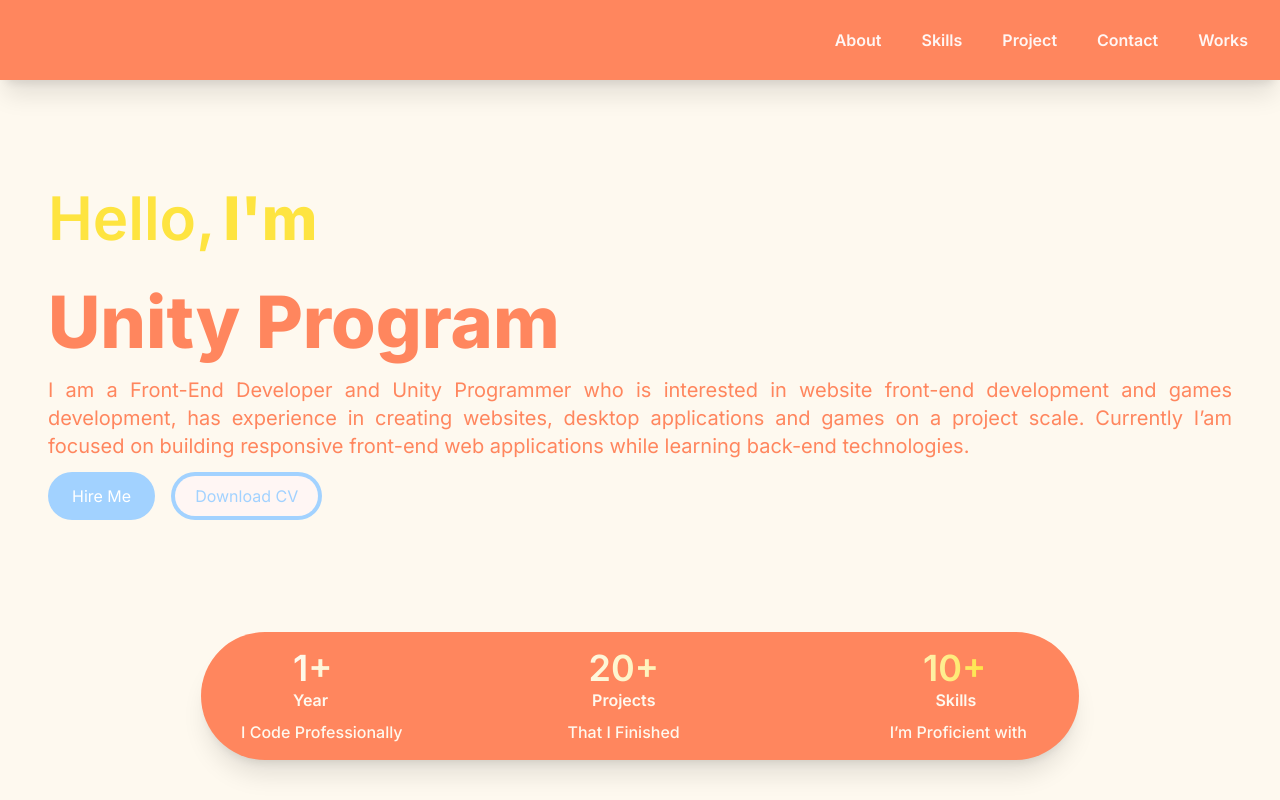
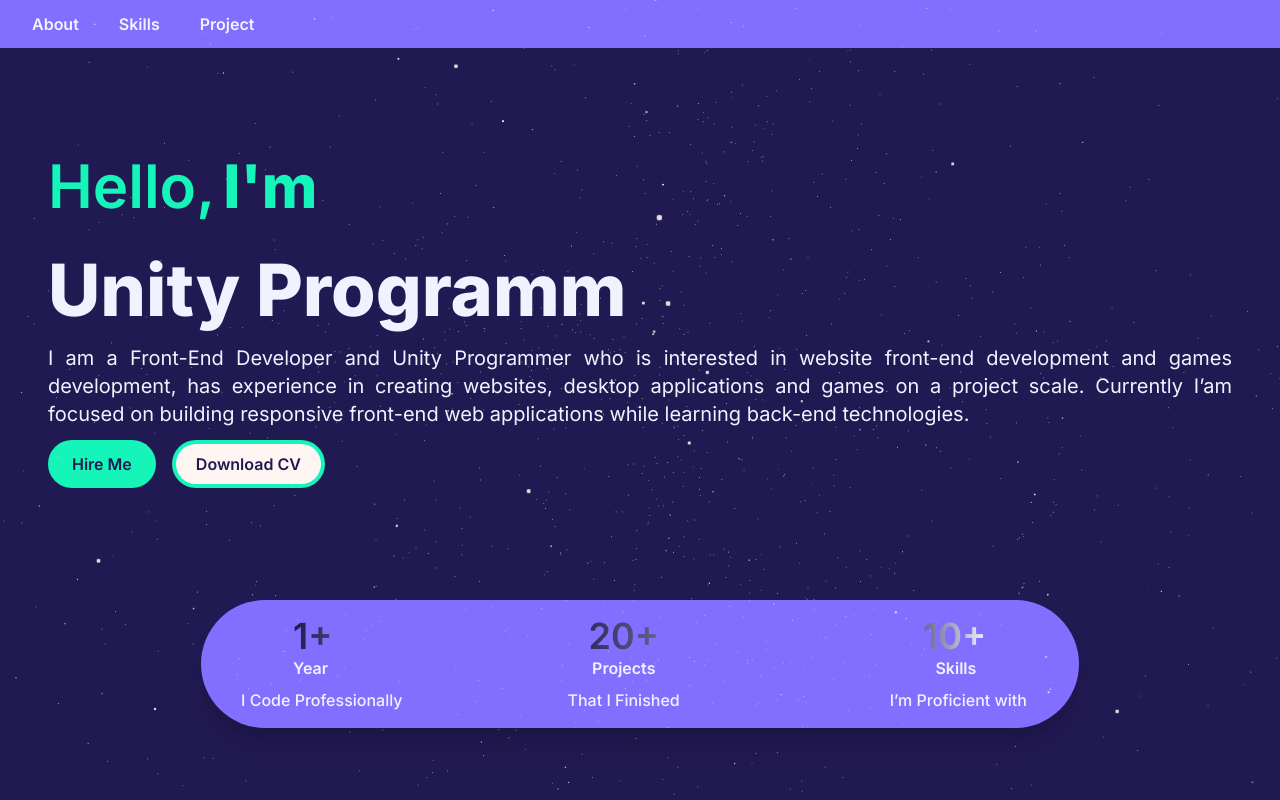
Before and after one commit to auliarahman789/mauliarahman, a Next.js app: page / in a window 1280 px wide. Shown: the top 800 px of the page. Built offline with nearby package versions, Linux system fonts and the light colour scheme.

Commit message:
up start ngebug

```diff
--- a/package.json
+++ b/package.json
@@ -15,16 +15,20 @@
     "react-dom": "^18"
   },
   "devDependencies": {
+    "@react-three/drei": "^9.97.5",
+    "@react-three/fiber": "^8.15.16",
     "@types/node": "^20",
     "@types/react": "^18",
     "@types/react-dom": "^18",
     "autoprefixer": "^10.0.1",
     "eslint": "^8",
     "eslint-config-next": "14.0.3",
-    "framer-motion": "^10.16.14",
+    "framer-motion": "^10.18.0",
     "postcss": "^8",
+    "react-intersection-observer": "^9.8.0",
     "react-type-animation": "^3.1.0",
     "tailwindcss": "^3.3.0",
+    "three": "^0.161.0",
     "typescript": "^5"
   }
 }
--- a/src/app/components/carddesc.tsx
+++ b/src/app/components/carddesc.tsx
@@ -15,7 +15,7 @@ const PlaceCard = ({ skills, desc, image }: { skills: any, desc: any, image: any
             <div className="flip-card">
                 <div className="flip-card-inner">
                     <div className="flip-card-front  pt-4">
-                        <label className='text-5xl font-extrabold text-[#FEF9EF]'>{skills}</label>
+                        <label className='text-5xl font-extrabold text-transparent bg-clip-text bg-gradient-to-r from-[#836FFF] to-[#15F5BA]'>{skills}</label>
                     </div>
                     <div className="flip-card-back">
                         <div className='grid grid-cols-1 justify-items-center pt-5'>
--- a/src/app/components/cardproject.tsx
+++ b/src/app/components/cardproject.tsx
@@ -11,23 +11,23 @@ function Cardproject() {
                 transition={{ duration: 1 }}
                 className="flex place-self-start text-center sm:text-left justify-self-start"
             >
-                <div className="flex bg-[#FF865E] h-full rounded-full shadow-xl">
+                <div className="flex bg-[#836FFF] h-full rounded-full shadow-xl">
 
                     <div className="flex flex-col">
                         <div className="flex w-full gap-10 px-14 pt-4">
-                            <a className="flex pr-48 font-semibold text-4xl text-transparent bg-clip-text bg-gradient-to-r from-[#FEF9EF] to-[#FEE440] ml-9"> 1+</a>
-                            <a className="flex pr-48 ps-6 font-semibold text-4xl text-transparent bg-clip-text bg-gradient-to-r from-[#FEF9EF] to-[#FEE440]"> 20+ </a>
-                            <a className="flex ps-8 font-semibold text-4xl text-transparent bg-clip-text bg-gradient-to-r from-[#FEF9EF] to-[#FEE440]"> 10+</a>
+                            <a className="flex pr-48 font-semibold text-4xl text-transparent bg-clip-text bg-gradient-to-r from-[#211951] to-[#F0F3FF] ml-9"> 1+</a>
+                            <a className="flex pr-48 ps-6 font-semibold text-4xl text-transparent bg-clip-text bg-gradient-to-r from-[#211951] to-[#F0F3FF]"> 20+ </a>
+                            <a className="flex ps-8 font-semibold text-4xl text-transparent bg-clip-text bg-gradient-to-r from-[#211951] to-[#F0F3FF]"> 10+</a>
                         </div>
                         <div className="flex w-full gap-10 px-14 pb-2">
-                            <a className="flex pr-56 font-semibold text-[#FEF9EF] ml-9"> Year</a>
-                            <a className="flex pr-60 font-semibold text-[#FEF9EF]">  Projects</a>
-                            <a className="flex font-semibold text-[#FEF9EF]"> Skills</a>
+                            <a className="flex pr-56 font-semibold text-[#F0F3FF] ml-9"> Year</a>
+                            <a className="flex pr-60 font-semibold text-[#F0F3FF]">  Projects</a>
+                            <a className="flex font-semibold text-[#F0F3FF]"> Skills</a>
                         </div>
                         <div className="flex w-full px-10 pb-4">
-                            <a className="flex font-medium text-[#FEF9EF]"> I Code Professionally</a>
-                            <a className="flex font-medium ps-[165px] text-[#FEF9EF]"> That I Finished</a>
-                            <a className="flex font-medium ps-[210px] pr-3 text-[#FEF9EF]"> I&rsquo;m Proficient with</a>
+                            <a className="flex font-medium text-[#F0F3FF]"> I Code Professionally</a>
+                            <a className="flex font-medium ps-[165px] text-[#F0F3FF]"> That I Finished</a>
+                            <a className="flex font-medium ps-[210px] pr-3 text-[#F0F3FF]"> I&rsquo;m Proficient with</a>
                         </div>
                     </div>
 
--- a/src/app/components/introduction.tsx
+++ b/src/app/components/introduction.tsx
@@ -18,17 +18,17 @@ const HeroSection = () => {
                         className="flex place-self-start text-start sm:text-left justify-self-start"
                     >
                         <div className=" text-3xl sm:text-5xl lg:text-7xl lg:leading-normal font-extrabold ">
-                            <span className="text-[#FEE440] lg:text-6xl font-semibold ">
+                            <span className="text-[#15F5BA] lg:text-6xl font-semibold ">
                                 {/* text-transparent bg-clip-text bg-gradient-to-r  from-[#FEE440] to-[#A2D2FF] */}
                                 Hello,
 
                             </span>
-                            <span className="pl-2 text-[#FEE440] lg:text-6xl">
+                            <span className="pl-2 text-[#15F5BA] lg:text-6xl">
                                 I&apos;m{" "}
                             </span>
                             <div>
                                 <TypeAnimation
-                                    className="text-[#FF865E]"
+                                    className="text-[#F0F3FF]"
                                     sequence={[
                                         "Front-End Developer",
                                         1000,
@@ -54,7 +54,7 @@ const HeroSection = () => {
                     transition={{ duration: 1 }}
                     className="flex place-self-start text-center sm:text-left justify-self-start"
                 >
-                    <p className=" text-justify text-xl text-[#FF865E]">
+                    <p className=" text-justify text-xl text-[#F0F3FF]">
                         I am a Front-End Developer and Unity Programmer who is interested in website front-end development and games
                         development, has experience in creating websites, desktop applications and games on a project scale.
                         Currently I&rsquo;am focused on building responsive front-end web applications while learning back-end technologies.
@@ -71,15 +71,15 @@ const HeroSection = () => {
                 <div>
                     <Link
                         href="/#contact"
-                        className="px-6 inline-block py-3 w-full sm:w-fit rounded-full mr-4 bg-[#A2D2FF] hover:bg-slate-200 text-white"
+                        className="px-6 inline-block py-3 w-full sm:w-fit rounded-full mr-4 bg-[#15F5BA] hover:bg-slate-200 text-[#211951] font-semibold"
                     >
                         Hire Me
                     </Link>
                     <Link
                         href="/"
-                        className="px-1 inline-block py-1 w-full sm:w-fit rounded-full bg-[#A2D2FF] hover:bg-slate-800 text-white mt-3"
+                        className="px-1 inline-block py-1 w-full sm:w-fit rounded-full bg-[#15F5BA] hover:bg-slate-800 text-white mt-3 font-semibold"
                     >
-                        <span className="block bg-[#FFF6F4] hover:bg-slate-200 rounded-full px-5 py-2 text-[#A2D2FF]">
+                        <span className="block bg-[#FFF6F4] hover:bg-slate-200 rounded-full px-5 py-2 text-[#211951]">
                             Download CV
                         </span>
                     </Link>
--- a/src/app/components/navbar.tsx
+++ b/src/app/components/navbar.tsx
@@ -3,27 +3,17 @@ import Image from "next/image";
 function Navbar() {
     return (
         <div>
-            <div className='flex  w-full h-20 bg-[#FF865E]  justify-start backdrop-blur-lg shadow-xl px-8'>
-                <div className='flex w-full'>
-
-                </div>
-                <div className='flex gap-10 lg:w-5/12  py-7'>
-                    <a className='flex text-[#FFF6F4] font-semibold ' href='#about'>
+            <div className='flex  w-full h-12 bg-[#836FFF] shadow-xl px-8'>
+                <div className='flex gap-10 py-3'>
+                    <a className='flex text-[#F0F3FF] font-semibold ' href='#about'>
                         About
                     </a>
-                    <a className='flex text-[#FFF6F4] font-semibold ' href='#skills'>
+                    <a className='flex text-[#F0F3FF] font-semibold ' href='#skills'>
                         Skills
                     </a>
-                    <a className='flex text-[#FFF6F4] font-semibold '>
+                    <a className='flex text-[#F0F3FF] font-semibold '>
                         Project
                     </a>
-                    <a className='flex text-[#FFF6F4] font-semibold '>
-                        Contact
-                    </a>
-                    <a className='flex text-[#FFF6F4] font-semibold '>
-                        Works
-                    </a>
-
                 </div>
 
             </div>
--- /dev/null
+++ b/src/app/components/star.tsx
@@ -0,0 +1,52 @@
+"use client";
+
+import React, { useState, useRef, Suspense } from "react";
+import { Canvas, useFrame } from "@react-three/fiber";
+import { Points, PointMaterial, Preload } from "@react-three/drei";
+// @ts-ignore
+import * as random from "maath/random/dist/maath-random.esm";
+
+const StarBackground = (props: any) => {
+    const ref: any = useRef();
+    const [sphere] = useState(() =>
+        random.inSphere(new Float32Array(5000), { radius: 1.2 })
+    );
+
+    useFrame((state, delta) => {
+        ref.current.rotation.x -= delta / 10;
+        ref.current.rotation.y -= delta / 15;
+    })
+
+
+    return (
+        <group rotation={[0, 0, Math.PI / 4]}>
+            <Points
+                ref={ref}
+                positions={sphere}
+                stride={3}
+                frustumCulled
+                {...props}
+            >
+                <PointMaterial
+                    transparent
+                    color="$fff"
+                    size={0.002}
+                    sizeAttenuation={true}
+                    dethWrite={false}
+                />
+            </Points>
+        </group>
+    )
+};
+
+const StarsCanvas = () => (
+    <div className="w-full h-auto fixed inset-0">
+        <Canvas camera={{ position: [0, 0, -1] }}>
+            <Suspense fallback={null}>
+                <StarBackground />
+            </Suspense>
+        </Canvas>
+    </div>
+)
+
+export default StarsCanvas;
--- a/src/app/globals.css
+++ b/src/app/globals.css
@@ -18,10 +18,9 @@ body {
 }
 /* The flip card container - set the width and height to whatever you want. We have added the border property to demonstrate that the flip itself goes out of the box on hover (remove perspective if you don't want the 3D effect */
 .flip-card {
-  background-color: transparent;
+  background-color: #211951;
   width: 300px;
   height: 200px;
-  border: 1px solid #f1f1f1;
   perspective: 1000px; /* Remove this if you don't want the 3D effect */
 
 }
@@ -55,13 +54,13 @@ body {
 
 /* Style the front side (fallback if image is missing) */
 .flip-card-front {
-  background-color: #FF865E;
+  background-color: #F0F3FF;
   color: black;
 }
 
 /* Style the back side */
 .flip-card-back {
-  background-color: #A2D2FF;
-  color: white;
+  background-color: #836FFF;
+  color: #211951;
   transform: rotateY(180deg);
 }
--- a/src/app/layout.tsx
+++ b/src/app/layout.tsx
@@ -2,6 +2,7 @@ import type { Metadata } from 'next'
 import { Inter } from 'next/font/google'
 import './globals.css'
 import Navbar from './components/navbar'
+import StarsCanvas from './components/star'
 
 const inter = Inter({ subsets: ['latin'] })
 
@@ -13,11 +14,17 @@ export const metadata: Metadata = {
 export default function RootLayout({
   children,
 }: {
-  children: React.ReactNode
+  children: React.ReactNode;
 }) {
   return (
     <html lang="en">
-      <body className={inter.className}><Navbar />{children}</body>
+      <body
+        className={`${inter.className} bg-[#030014] overflow-y-scroll overflow-x-hidden`}
+      >
+        <StarsCanvas />
+        <Navbar />
+        {children}
+      </body>
     </html>
-  )
+  );
 }
--- a/src/app/page.tsx
+++ b/src/app/page.tsx
@@ -19,7 +19,7 @@ const places = [
 function page() {
     return (
         <div>
-            <main className='flex  min-h-screen  flex-col bg-[#FEF9EF] '>
+            <main className='flex  min-h-screen  flex-col bg-[#211951] '>
                 <div className=' mx-auto px-12 py-4'>
                     <Introduction />
                 </div>
@@ -27,14 +27,14 @@ function page() {
                     <Cardproject />
                 </div>
             </main>
-            <main className='flex  min-h-screen  flex-col bg-[#FF865E]'>
+            <main className='flex  min-h-screen  flex-col bg-[#836FFF]'>
                 <div className='px-12 py-4'>
                     <About />
                 </div>
             </main>
-            <main className='flex  min-h-screen  flex-col bg-[#FEF9EF] pt-20'>
+            <main className='flex  min-h-screen  flex-col bg-[#211951] pt-20'>
                 <div className='flex w-full justify-center'>
-                    <p className='text-transparent bg-clip-text bg-gradient-to-r from-[#FF865E] to-[#FEE440] font-bold text-6xl' >
+                    <p className='text-transparent bg-clip-text bg-gradient-to-r from-[#15F5BA] to-[#F0F3FF] font-bold text-6xl' >
                         My Skills
                     </p>
                 </div>
```
Also changed, not shown: 1 other file (tests, documents, lock files or other folders).
